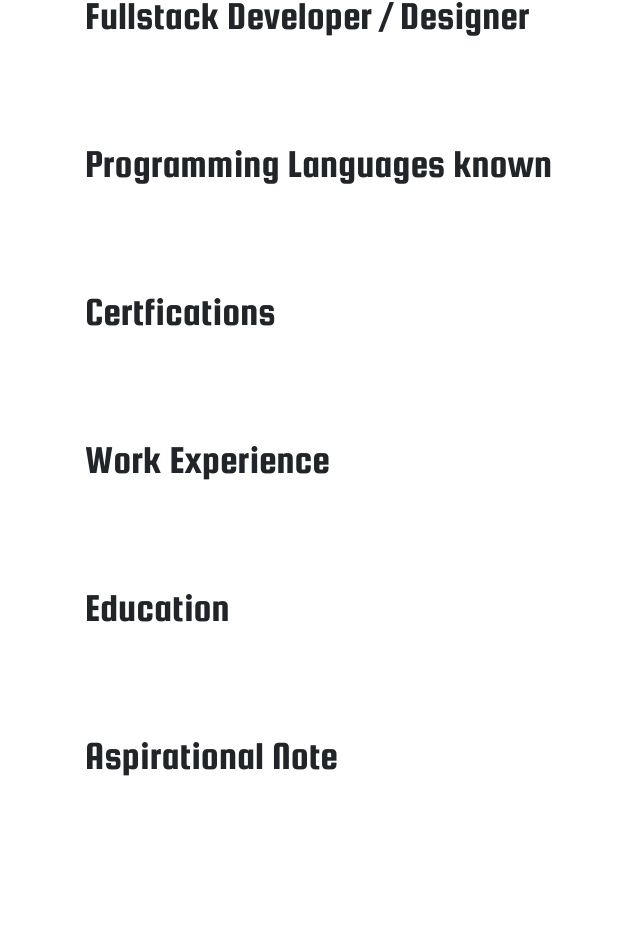
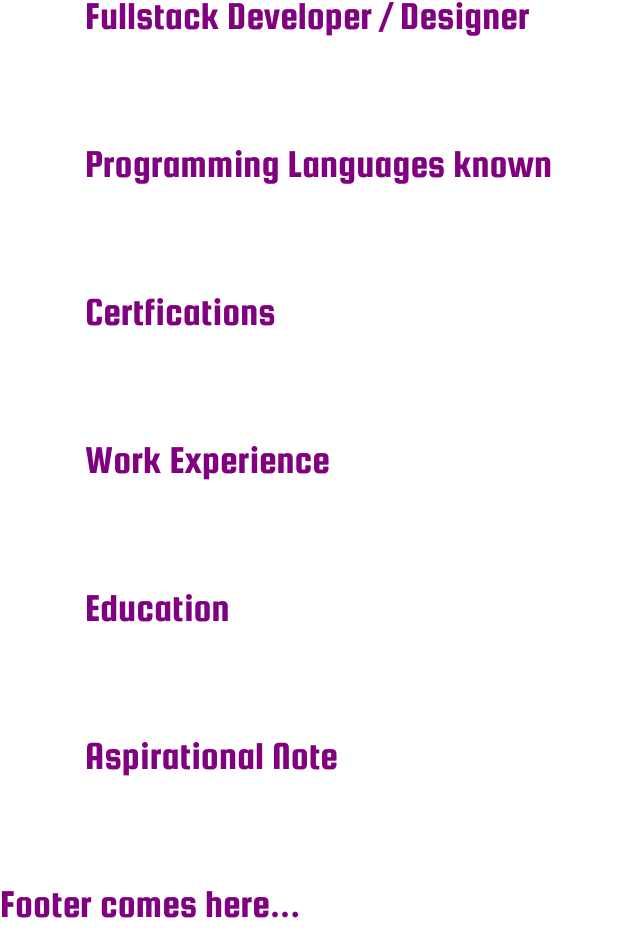
Before and after one commit to citysiva180/shivthedev, a React (Create React App) app: page / in a window 1280 px wide. Shown: the part 1139-2075 px from the top of the page, without its empty margins (0-640 px from the left). Before the commit the page ends 1927 px from the top, so only its background shows below. Built offline with nearby package versions, Linux system fonts and the light colour scheme.

Commit message:
fixing_fontcolors

```diff
--- a/src/App.js
+++ b/src/App.js
@@ -5,6 +5,7 @@ import portfolio from "./components/portfolio";
 import contact from "./components/contactMe";
 import article from "./components/article";
 import Navbar from "./utilities/Nabar";
+import Footer from "./utilities/footer";
 import "./App.css";
 
 function App() {
@@ -21,6 +22,7 @@ function App() {
           <Route path="/article" component={article}></Route>
           <Redirect path="/home" exact component={Home}></Redirect>
         </Switch>
+        <Footer></Footer>
       </BrowserRouter>
     </React.Fragment>
   );
--- a/src/stylesheets/home.css
+++ b/src/stylesheets/home.css
@@ -16,6 +16,8 @@
 
 h1 {
   font-family: 'Squada One', cursive;
+  /* text-shadow: 2px 2px 4px hotpink; */
+  color: purple;
 }
 
 .carousel-caption {
--- a/src/utilities/Navbar.css
+++ b/src/utilities/Navbar.css
@@ -11,7 +11,6 @@
     font-size: 20px;
     color: white;
     text-shadow: 2px 2px 4px #000000;
-
 }
 
 .icons {
--- a/src/utilities/footer.jsx
+++ b/src/utilities/footer.jsx
@@ -1,7 +1,11 @@
 import React from "react";
 
 const Footer = () => {
-  return <h1>Footer</h1>;
+  return (
+    <div className="footer">
+      <h1>Footer comes here...</h1>
+    </div>
+  );
 };
 
 export default Footer;
```
